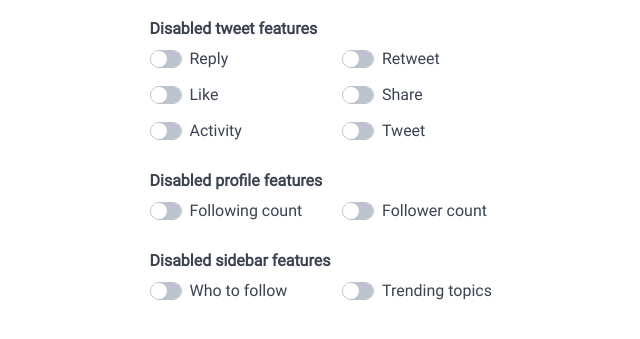
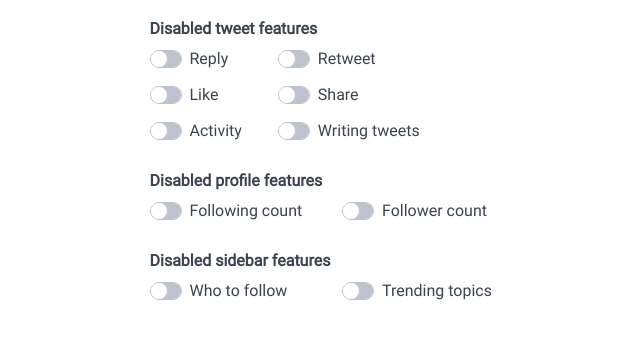
Before and after one commit to rg-3/read-only-mode.js, a browser extension: page src/html/settings-page.html in a window 1280 px wide. Shown: the part 137-476 px from the top of the page, without its empty margins (306-946 px from the left). Drawn offline with Linux system fonts and the light colour scheme.

Commit message:
update the UI

```diff
--- a/src/html/settings-page.html
+++ b/src/html/settings-page.html
@@ -27,27 +27,27 @@
           </div>
         </div>
           <div class="columns">
-            <div class="column col-6">
+            <div class="column col-4">
               <div data-include-html="/html/blobs/checkbox-switch.html" data-var-id="replies" data-var-label="Reply"></div>
             </div>
-            <div class="column col-6">
+            <div class="column col-8">
               <div data-include-html="/html/blobs/checkbox-switch.html" data-var-id="retweets" data-var-label="Retweet"></div>
             </div>
          </div>
          <div class="columns">
-           <div class="column col-6">
+           <div class="column col-4">
              <div data-include-html="/html/blobs/checkbox-switch.html" data-var-id="likes" data-var-label="Like"></div>
            </div>
-           <div class="column col-6">
+           <div class="column col-8">
              <div data-include-html="/html/blobs/checkbox-switch.html" data-var-id="shareTweet" data-var-label="Share"></div>
            </div>
          </div>
          <div class="columns">
-           <div class="column col-6">
+           <div class="column col-4">
              <div data-include-html="/html/blobs/checkbox-switch.html" data-var-id="tweetActivity" data-var-label="Activity"></div>
            </div>
-           <div class="column col-6">
-            <div data-include-html="/html/blobs/checkbox-switch.html" data-var-id="compose" data-var-label="Tweet"></div>
+           <div class="column col-8">
+            <div data-include-html="/html/blobs/checkbox-switch.html" data-var-id="compose" data-var-label="Writing tweets"></div>
            </div>
         </div>
       </section>
```
